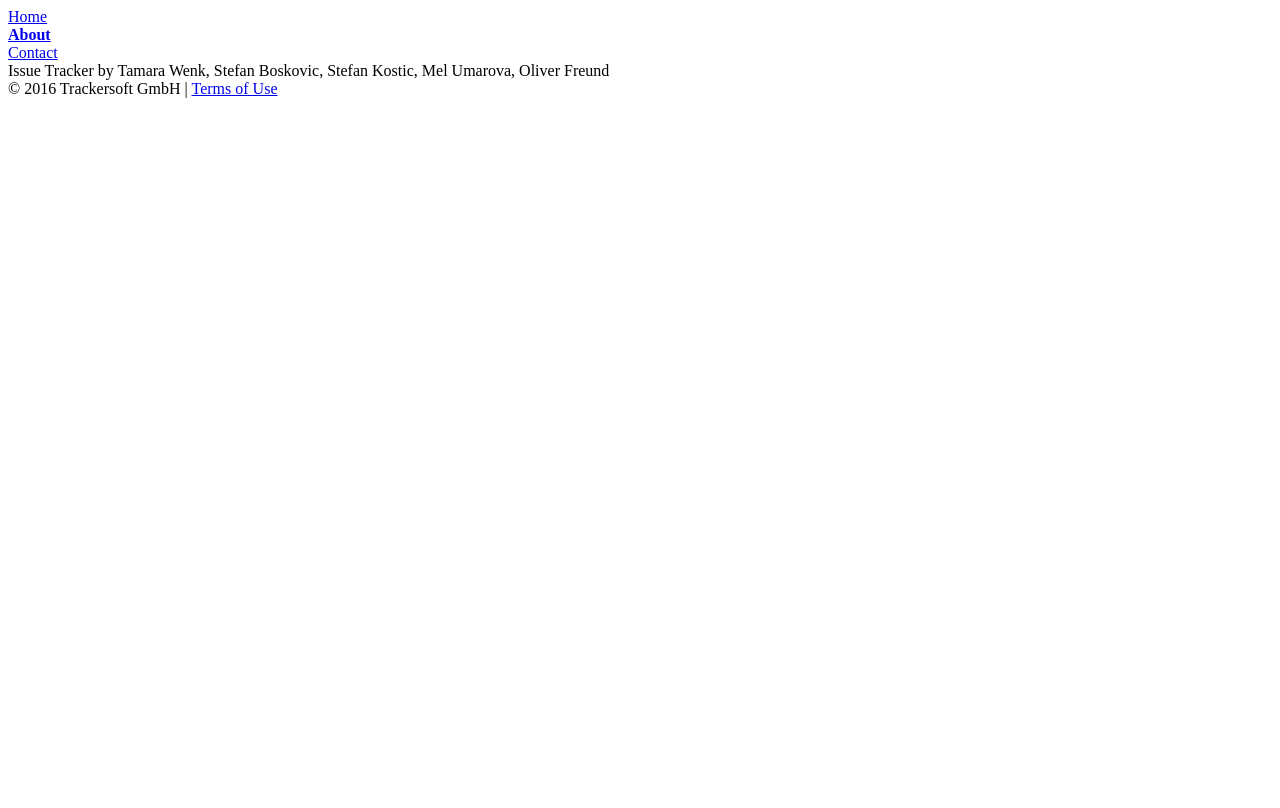
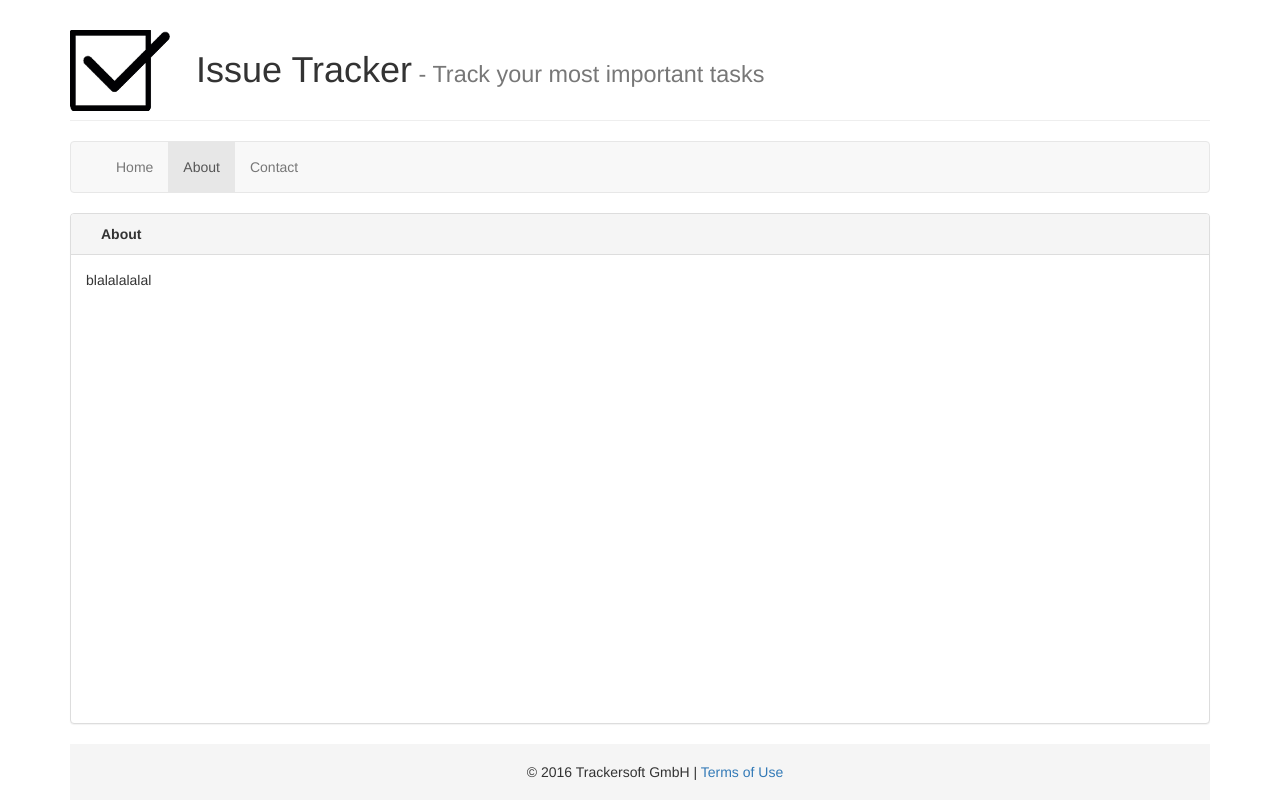
Before and after one commit to freundoliver/issueTracker, a plain HTML site: page about.html in a window 1280 px wide. Drawn offline with nearby package versions, Linux system fonts and the light colour scheme; files that its build step writes are made by us from their sources.

Commit message:
Version 0.53
Fixed toggle issue
Added about page

```diff
--- a/about.html
+++ b/about.html
@@ -1,52 +1,138 @@
-<html>
+<!doctype html>
+<html lang="en">
+
 <head>
-    <meta charset="utf-8"/>
+    <meta charset="utf-8" />
+    <meta http-equiv="X-UA-Compatible" content="IE=edge">
+    <meta name="viewport" content="width=device-width, initial-scale=1">
+
+    <link rel="icon" href="res/icon.png">
 
     <title>Tracker Application</title>
 
-    <link rel="stylesheet" type="text/css" href="style.css">
+    <link rel="stylesheet" type="text/css" href="css/style.css">
+    <link rel="stylesheet" type="text/css" href="css/bootstrap.min.css">
 
-    <link rel="icon" href="res/icon.png">
+    <!-- link stylesheet for datepicker -->
+    <link rel="stylesheet" href="https://code.jquery.com/ui/1.11.4/themes/smoothness/jquery-ui.css">
+
+    <!-- include jquery and jquery UI -->
+    <script src="https://code.jquery.com/jquery-2.2.3.js" integrity="sha256-laXWtGydpwqJ8JA+X9x2miwmaiKhn8tVmOVEigRNtP4=" crossorigin="anonymous"></script>
+    <script src="https://code.jquery.com/ui/1.11.4/jquery-ui.js" integrity="sha256-DI6NdAhhFRnO2k51mumYeDShet3I8AKCQf/tf7ARNhI=" crossorigin="anonymous"></script>
+
+    <!-- include bootstrap main javascript -->
+    <script src="js/bootstrap.min.js"></script>
+
+
+    <script>
+      // -- define datepicker
+        $(function() {
+            $("#datepicker").datepicker();
+        });
+
+      // -- define slide toggle animation for  input fields -
+      function toggleInputFields(){
+
+        var wasToggled;
+
+        if ($("#inputFields").is(":hidden")){
+            wasToggled = true;
+        }
+        else {
+            wasToggled = false;
+        }
+
+        // toggle the div
+        $("#inputFields").slideToggle();
+
+        //change the arrow
+        if (wasToggled){
+          // was toggled before and is now not toggled anymore -> show toggle button
+          $(".glyphicon-menu-down").replaceWith('<span class="glyphicon glyphicon-menu-up" aria-hidden="true"></span>');
+        }
+        else {
+          // was not toggled before and is now toggled -> show expand button
+          $(".glyphicon-menu-up").replaceWith('<span class="glyphicon glyphicon-menu-down" aria-hidden="true"></span>');
+        }
+
+
+
+      }
+
+    </script>
 
 </head>
 
 
-  <body class="body">
+<body>
 
-    <div class="header">
-      <!-- contains the title image -->
+    <!-- container div, containing the whole content -->
+    <div id="wrap" class="container" >
 
-
+        <!-- header -->
+        <div class="page-header page-header-margin">
+            <a href="#" class="pull-left"><img src="res/logo.png"></a>
+            <div class="title-text">
+              <h1>Issue Tracker<small> - Track your most important tasks </small> </h1>
+          </div>
         </div>
 
-    <div class="navigation">
-
-      <div class="navigationHome">
-        <a href="index.html" class="a"> Home </a>
+        <!-- navbar -->
+        <nav class="navbar navbar-default">
+            <div class="container-fluid">
+                <!-- Brand and toggle get grouped for better mobile display -->
+                <div class="navbar-header">
+                    <button type="button" class="navbar-toggle collapsed" data-toggle="collapse" data-target="#bs-example-navbar-collapse-1" aria-expanded="false">
+                        <span class="sr-only">Toggle navigation</span>
+                        <span class="icon-bar"></span>
+                        <span class="icon-bar"></span>
+                        <span class="icon-bar"></span>
+                    </button>
                 </div>
 
-      <div class="navigationAbout">
-        <a href="about.html" class="a"> <b> About </b> </a>
+                <!-- Collect the nav links, forms, and other content for toggling -->
+                <div class="collapse navbar-collapse" id="bs-example-navbar-collapse-1">
+                    <ul class="nav navbar-nav navbar-center">
+                        <li><a href="index.html">Home</a></li>
+                        <li class="active"><a href="#">About<span class="sr-only">(current)</span></a></li>
+                        <li><a href="contact.html">Contact</a></li>
+                    </ul>
+                </div>
+                <!-- /.navbar-collapse -->
+            </div>
+            <!-- /.container-fluid -->
+        </nav>
+
+        <!--task list header -->
+        <div class="panel panel-default generic-content">
+          <!-- header of tasks -->
+           <div class="panel-heading task-insert-header">
+             <div class="row">
+             <div class="col-md-12">
+               <b> About</b>
+             </div>
+           </div>
           </div>
 
-      <div class="navigationContact">
-        <a href="contact.html" class="a"> Contact </a>
+          <div class="panel-body">
+
+            blalalalalal
           </div>
 
         </div>
 
-    <div class="about">
-     Issue Tracker by Tamara Wenk, Stefan Boskovic, Stefan Kostic, Mel Umarova, Oliver Freund
-    </div>
-
-    <div class="footerContainer">
-      <div class="footer">
+        <!-- footer -->
+        <div id="footer">
+            <div class="container">
+              <div class="center center-vertically">
               &copy; 2016 Trackersoft GmbH |
               <a href="tos.html" class="a"> Terms of Use </a>
             </div>
             </div>
+        </div>
 
-
+    </div>
 
 </body>
+
 </html>
--- a/css/style.css
+++ b/css/style.css
@@ -29,6 +29,13 @@
   flex: 1;
   overflow:scroll;
   overflow-x:hidden;
+}
+
+.generic-content {
+  flex: 1;
+  overflow:scroll;
+  overflow-x:hidden;
+  overflow-y:hidden;
 }
 
 .task-list-header {
@@ -73,10 +80,8 @@ html, body {
     display: flex;
     flex-direction: column;
 
-    /* some kind of workaround... should be 100 but apparently it does not count the footer into those 100% :-( */
     min-height: 100%;
     max-height: 100%;
-
 }
 
 /* Set the fixed height of the footer here */
```
Also changed, not shown: index.html (+17 -9 lines). Lines whose indentation alone changed are shown as unchanged.
